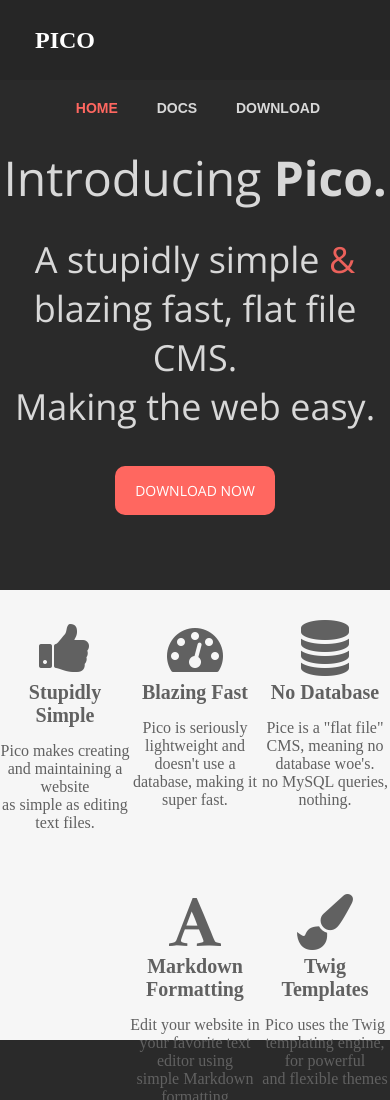
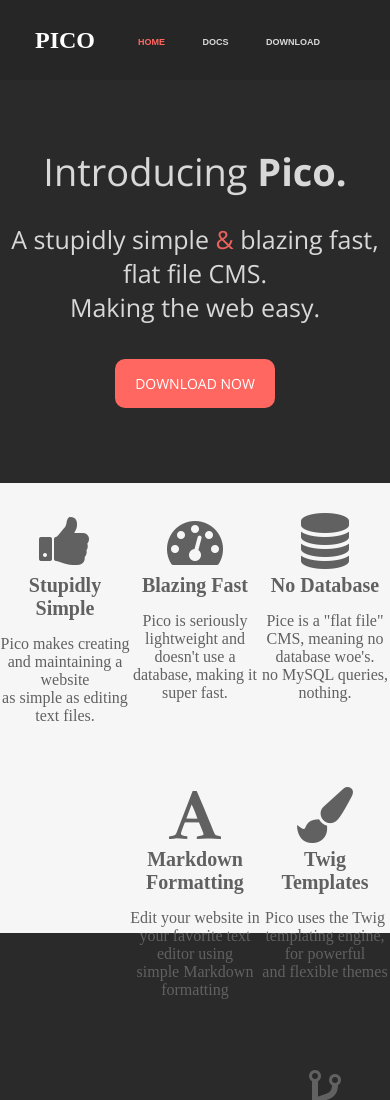
Before and after one commit to Issac0213/replicatingPico, a plain HTML site: page index.html in a window 390 px wide. Shown: the top 1100 px of the page. Drawn offline with nearby package versions, Linux system fonts and the light colour scheme.

Commit message:
first commit

```diff
--- a/css/main.css
+++ b/css/main.css
@@ -164,3 +164,20 @@
 		font-size:20px;
 	}
 }
+
+@media(max-width:414px){
+	.navigation ul{
+		font-size: 9px;
+		margin-top:22px;
+	}
+	.header h1{
+		font-size:38px;
+	}
+	.header h2{
+		font-size:25px;
+	}
+	.feature{
+		height: 450px;
+	}
+
+}
```
